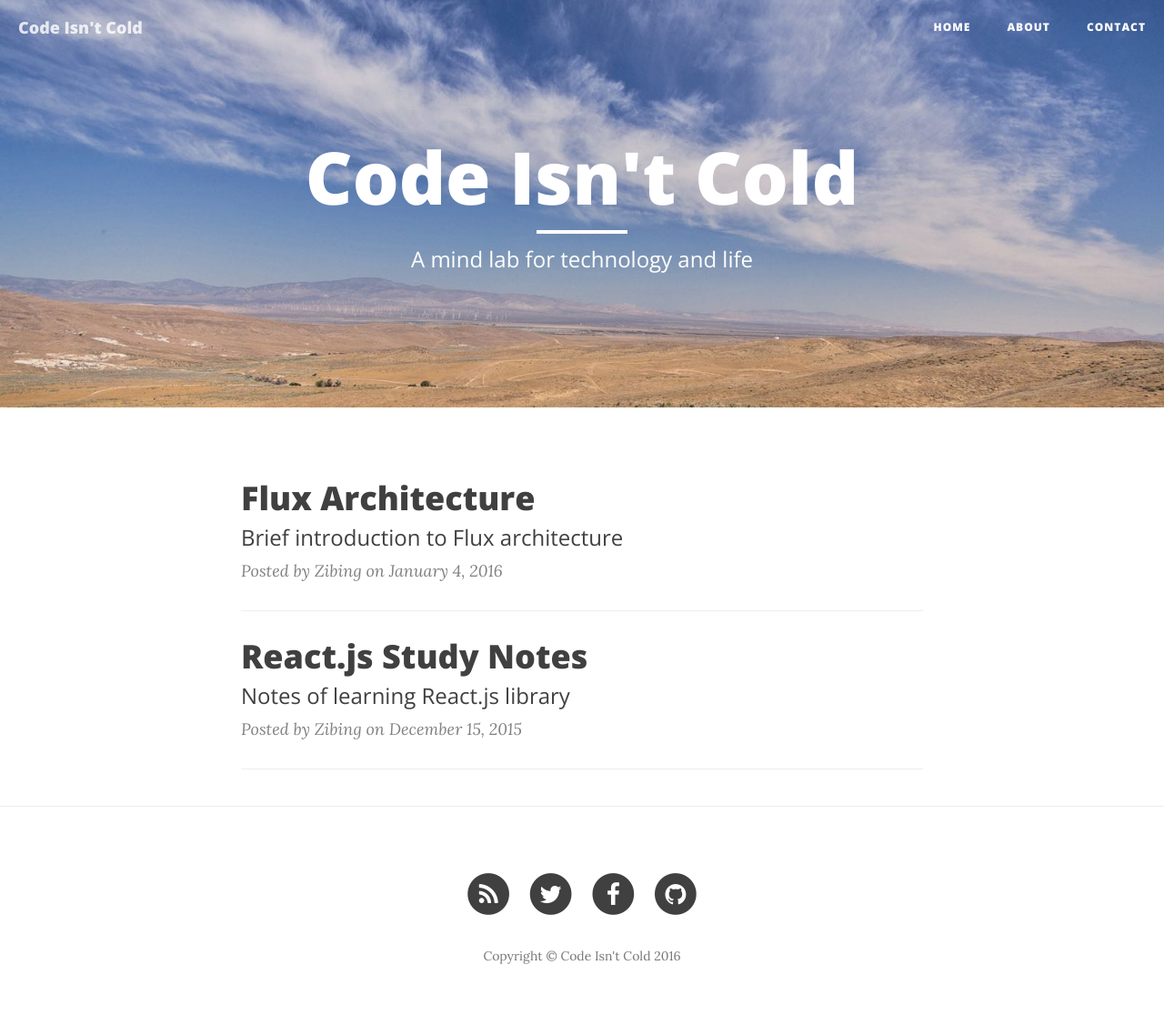
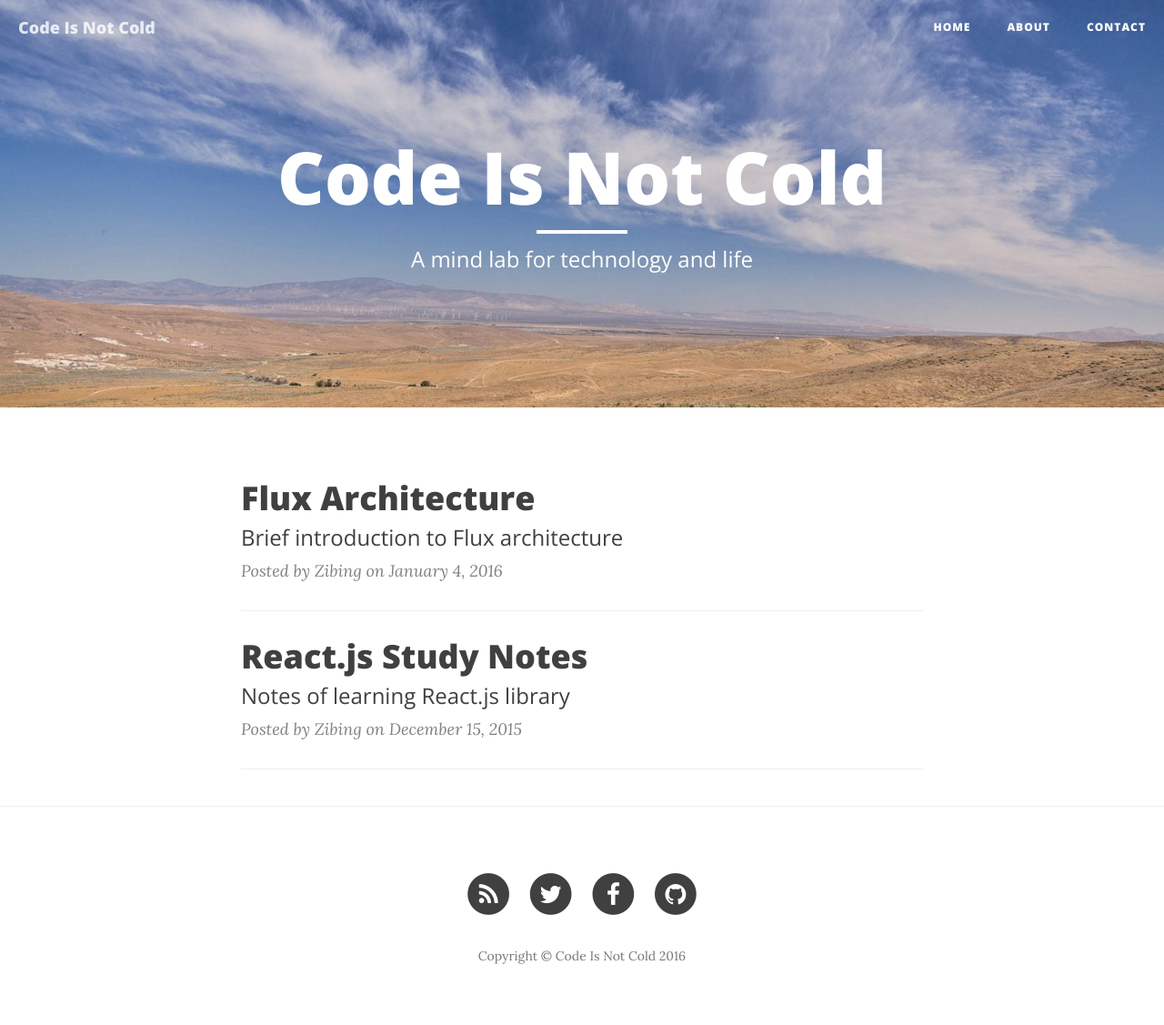
Before and after one commit to aaronice/aaronice.github.io, a Jekyll site: the page built from index.html, in a window 1280 px wide. Shown: the whole page at 91% size. Built offline with Jekyll 4.4.1, drawn with Linux system fonts in a browser that asks for light colours; nearby versions of some CDN libraries; the list of posts is cut into pages by our own code; comment, search, counter and statistics services are not loaded.

```diff
--- a/_config.yml
+++ b/_config.yml
@@ -1,5 +1,5 @@
 # Site settings
-title: Code Isn't Cold
+title: Code Is Not Cold
 header-img: img/home-bg.jpg
 email: hiaaronice@gmail.com
 description: "Zibing's blog on technology, life, thinking, etc."
@@ -11,7 +11,7 @@ facebook_username:  zibing.huang
 
 # Build settings
 markdown: kramdown
-highlighter: pygments
+highlighter: rouge
 permalink: pretty
 paginate: 10
 exclude: ["less","node_modules","Gruntfile.js","package.json","README.md"]
--- a/_posts/2015-12-15-react-study.markdown
+++ b/_posts/2015-12-15-react-study.markdown
@@ -240,13 +240,13 @@ From [ReactDOM.render and the Top Level React API](https://facebook.github.io/re
 
 >The primary API for rendering into the DOM looks like this:
 
->~~~ReactDOM.render(reactElement, domContainerNode)~~~
+> `ReactDOM.render(reactElement, domContainerNode)`
 
 >To update the properties of an existing component, you call render again with a new element.
 
 >If you are rendering React components within a single-page app, you may need to plug into the app's view lifecycle to ensure your app will invoke `unmountComponentAtNode` at the appropriate time. **React will not automatically clean up a tree**. You need to manually call:
 
->~~~ReactDOM.unmountComponentAtNode(domContainerNode)~~~
+> `ReactDOM.unmountComponentAtNode(domContainerNode)`
 >This is important and often forgotten. Forgetting to call unmountComponentAtNode will cause your app to **leak memory**.
 
 
@@ -319,7 +319,7 @@ render: function() {
 
 Another [example](http://stackoverflow.com/questions/22876978/loop-inside-react-jsx) for loop in React.js
 
-~~~javascript
+~~~ javascript
 var rows = [];
 for (var i=0; i < numrows; i++) {
     rows.push(<ObjectRow />);
```
Also changed, not shown: 8 other files.
